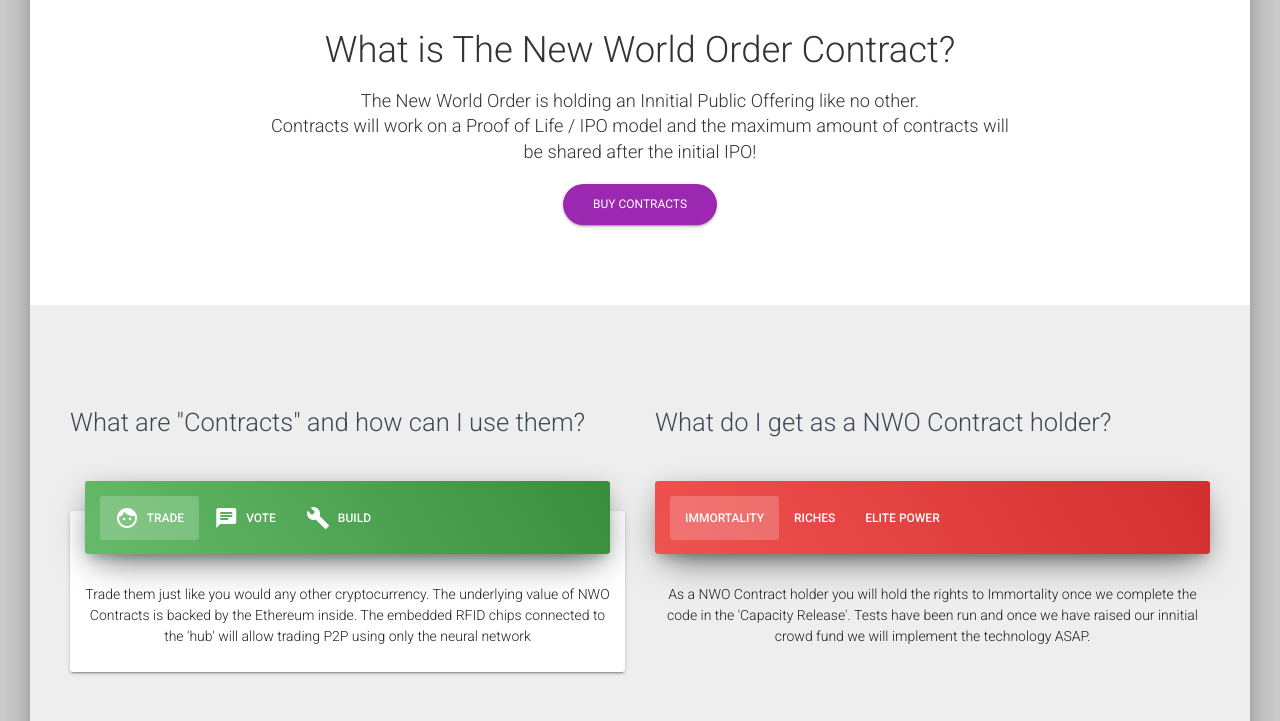
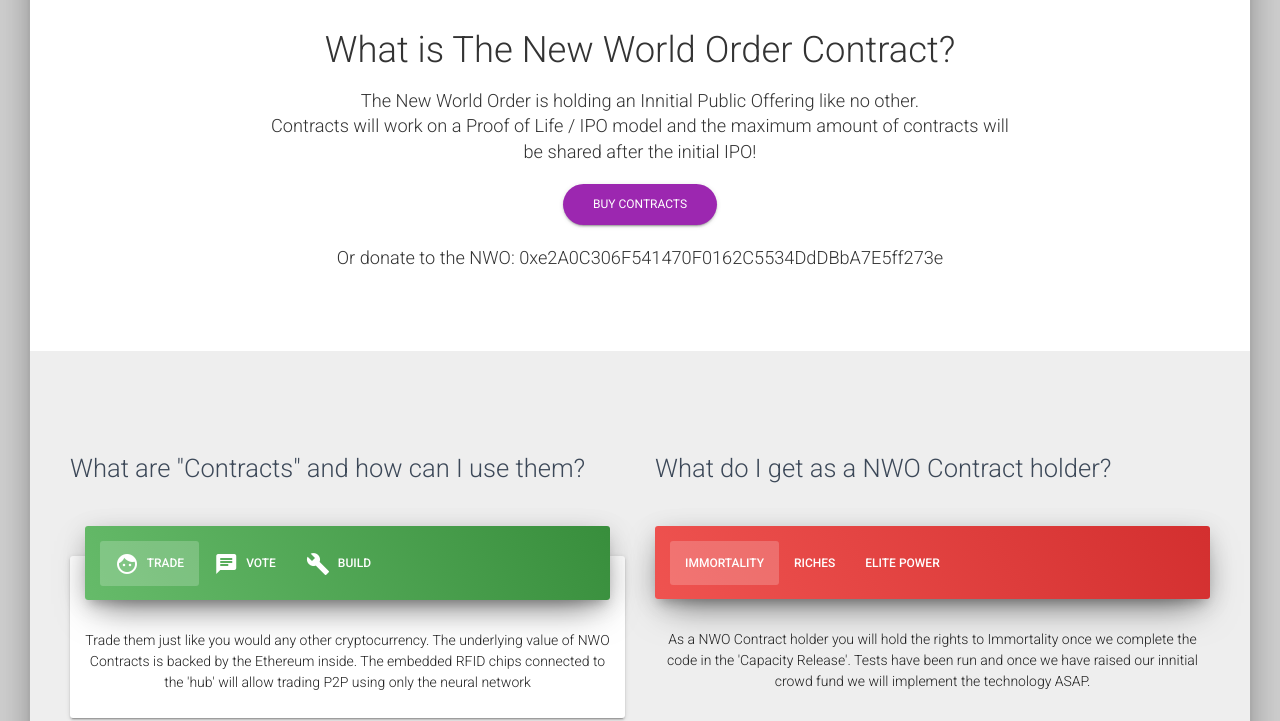
Before and after one commit to JON4TH4NHUNT3R/NWODAO, a plain HTML site: page index.html in a window 1280 px wide. Shown: the part 727-1448 px from the top of the page. Drawn offline with Linux system fonts and the light colour scheme.

Commit message:
Add files via upload

```diff
--- a/index.html
+++ b/index.html
@@ -110,6 +110,7 @@
 	                    <h2>What is The New World Order Contract?</h2>
 	                    <h4>The New World Order is holding an Innitial Public Offering like no other.<br> Contracts will work on a Proof of Life / IPO model and the maximum amount of contracts will be shared after the initial IPO!</h4>
 	                    <button class="btn btn-primary btn-raised btn-round">BUY CONTRACTS</button>
+	                    <h4>Or donate to the NWO: 0xe2A0C306F541470F0162C5534DdDBbA7E5ff273e</h4>
 	                </div>
 	            </div>
 			</div>
```
